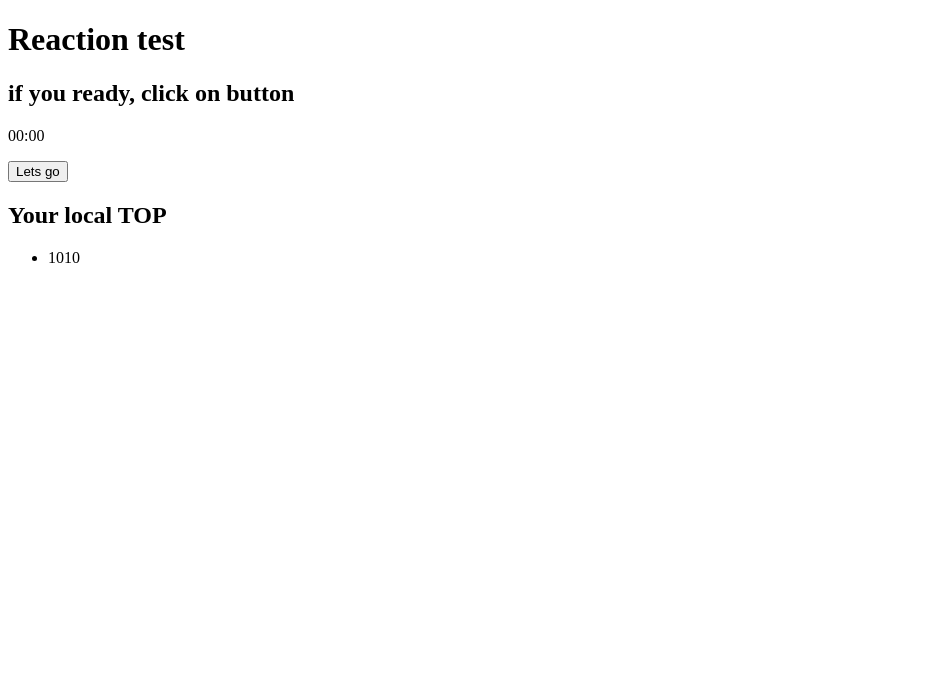
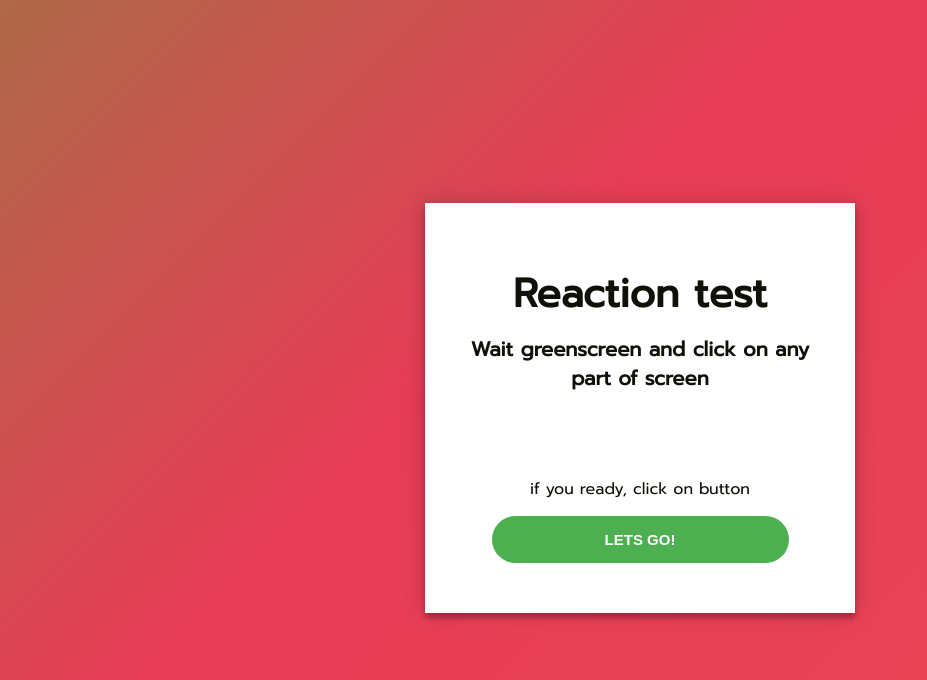
Before and after one commit to luvlaceeeee/reactionTest, a plain HTML site: page index.html in a window 1280 px wide. Shown: the whole page, without its empty margins (0-927 px from the left). Drawn offline with Linux system fonts and the light colour scheme.

Commit message:
completed css style for first page

```diff
--- a/index.html
+++ b/index.html
@@ -4,28 +4,31 @@
     <meta charset="UTF-8">
     <title>Reaction test</title>
     <link rel="stylesheet" href="style.css">
+    <link rel="stylesheet" href="https://fonts.googleapis.com/css?family=Prompt">
 </head>
 <body>
-<div id="container">
-    <div id="header">
+
+<div class="container">
+    <div class="header">
         <h1>Reaction test</h1>
-        <h2>if you ready, click on button</h2>
+        <h2>Wait greenscreen and click on any part of screen</h2>
     </div>
 
-    <div id="time">
-        <p><span id="seconds">00</span>:<span id="tens">00</span></p>
+<!--    <div id="time">-->
+<!--        <p><span id="seconds">00</span>:<span id="tens">00</span></p>-->
+<!--    </div>-->
+    <span>if you ready, click on button</span>
+    <div class="buttons">
+        <button>Lets go!</button>
     </div>
 
-    <div id="buttons">
-        <button>Lets go</button>
-    </div>
+<!--    <div class="for-top">-->
+<!--        <h2>TOP</h2>-->
+<!--        <ul id="top-list">-->
+<!--            <li style="width: fit-content"> 212 ms </li>-->
+<!--        </ul>-->
+<!--    </div>-->
+</div>
 
-    <div id="top">
-        <h2>Your local TOP</h2>
-        <ul>
-            <li>1010</li>
-        </ul>
-    </div>
-</div>
 </body>
 </html>
--- a/style.css
+++ b/style.css
@@ -0,0 +1,76 @@
+body {
+    display: flex;
+    justify-content: center;
+    font-family: "Prompt";
+    background: linear-gradient(-45deg, #ee5252, #e73c56, #23d526, #23d585);
+    background-size: 400% 400%;
+    height: 100vh;
+    overflow: hidden;
+    animation: gradient 15s ease infinite;
+    font-weight: 300;
+    line-height: 1.45;
+    color: #0F1108;
+}
+
+.container{
+    position: relative;
+    z-index: 1;
+    background: #FFFFFF;
+    max-width: 360px;
+    margin: auto;
+    padding: 35px;
+    text-align: center;
+    box-shadow: 0 0 20px 0 rgba(0, 0, 0, 0.2), 0 5px 5px 0 rgba(0, 0, 0, 0.24);
+}
+
+.header{
+    margin-bottom: 100px;
+}
+
+.header h2{
+    margin: -15px 0;
+    font-size: 20px;
+}
+
+.header h1{
+    font-size: 40px;
+}
+
+.buttons{
+    margin: 15px;
+}
+
+.buttons button{
+    margin: 0 -10px;
+    font-weight: bold;
+    text-transform: uppercase;
+    outline: 0;
+    background: #4CAF50;
+    width: 90%;
+    border: 0;
+    padding: 15px;
+    color: #FFFFFF;
+    font-size: 15px;
+    cursor: pointer;
+    border-radius: 40px;
+}
+
+.buttons button:hover,.buttons button:active,.buttons button:focus {
+    background: #43A047;
+}
+
+.for-top {
+    margin-top: 30px;
+}
+
+@keyframes gradient {
+    0% {
+        background-position: 0% 50%;
+    }
+    50% {
+        background-position: 100% 50%;
+    }
+    100% {
+        background-position: 0% 50%;
+    }
+}
```
